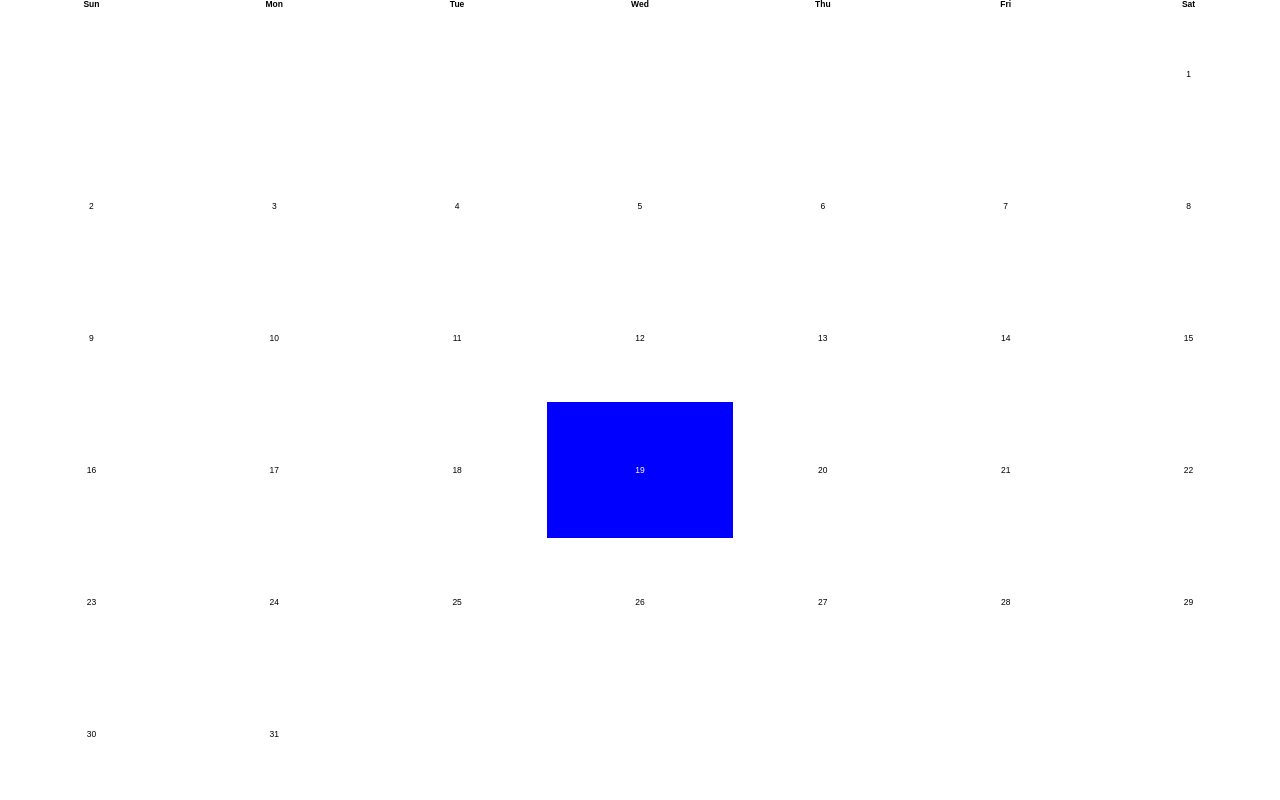
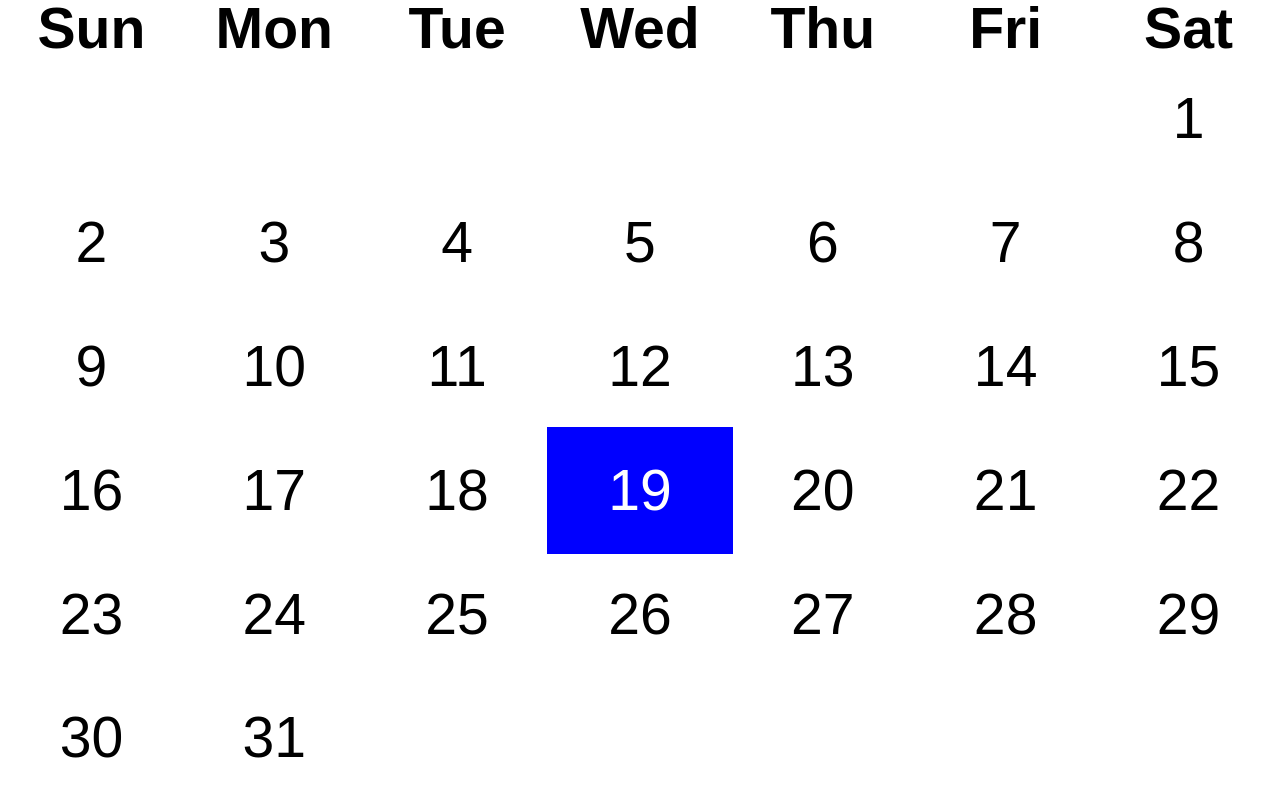
Before and after one commit to AeroHutch/ProjectOS-database, a plain HTML site: page apps/calendar.html in a window 1280 px wide. Drawn offline with Linux system fonts and the light colour scheme.

Commit message:
Change title and implement dynamic font sizing
Updated the title and added dynamic font size adjustment based on container height.

```diff
--- a/apps/calendar.html
+++ b/apps/calendar.html
@@ -2,7 +2,7 @@
 <html>
 <head>
   <meta charset="UTF-8">
-  <title>Calendar Table</title>
+  <title>ProjectOS Calendar</title>
   <style>
     html, body {
       width: 100%;
@@ -19,7 +19,6 @@
       height: 100%;
       border-collapse: collapse;
       table-layout: fixed;
-      font-size: 8.5px;
       text-align: center;
     }
 
@@ -50,17 +49,27 @@
   </table>
 
   <script>
+    const calendarTable = document.getElementById('calendarTable');
     const headerRow = document.getElementById('headerRow');
     const calendarBody = document.getElementById('calendarBody');
 
-    // Auto-detect browser/system locale
+    // Automatically scale font size based on current container height
+    function adjustFontSize() {
+      const containerHeight = window.innerHeight;
+      // Scales font dynamically based on available height
+      const dynamicFontSize = Math.max(8, containerHeight / 14);
+      calendarTable.style.fontSize = `${dynamicFontSize}px`;
+    }
+
+    // Listen for iframe/window resizes
+    window.addEventListener('resize', adjustFontSize);
+
+    // Auto-detect browser/system locale for day abbreviations
     const userLocale = navigator.language || 'default';
+    const dayFormatter = new Intl.DateTimeFormat(userLocale, { weekday: 'short' });
 
-    // Generate localized day abbreviations starting from Sunday
-    const dayFormatter = new Intl.DateTimeFormat(userLocale, { weekday: 'short' });
     for (let i = 0; i < 7; i++) {
-      // Jan 4, 1970 was a Sunday
-      const tempDate = new Date(1970, 0, 4 + i);
+      const tempDate = new Date(1970, 0, 4 + i); // Jan 4, 1970 was a Sunday
       const th = document.createElement('th');
       th.textContent = dayFormatter.format(tempDate);
       headerRow.appendChild(th);
@@ -103,6 +112,9 @@
         calendarBody.appendChild(tr);
       }
     }
+
+    // Initial scale check
+    adjustFontSize();
   </script>
 
 </body>
```
